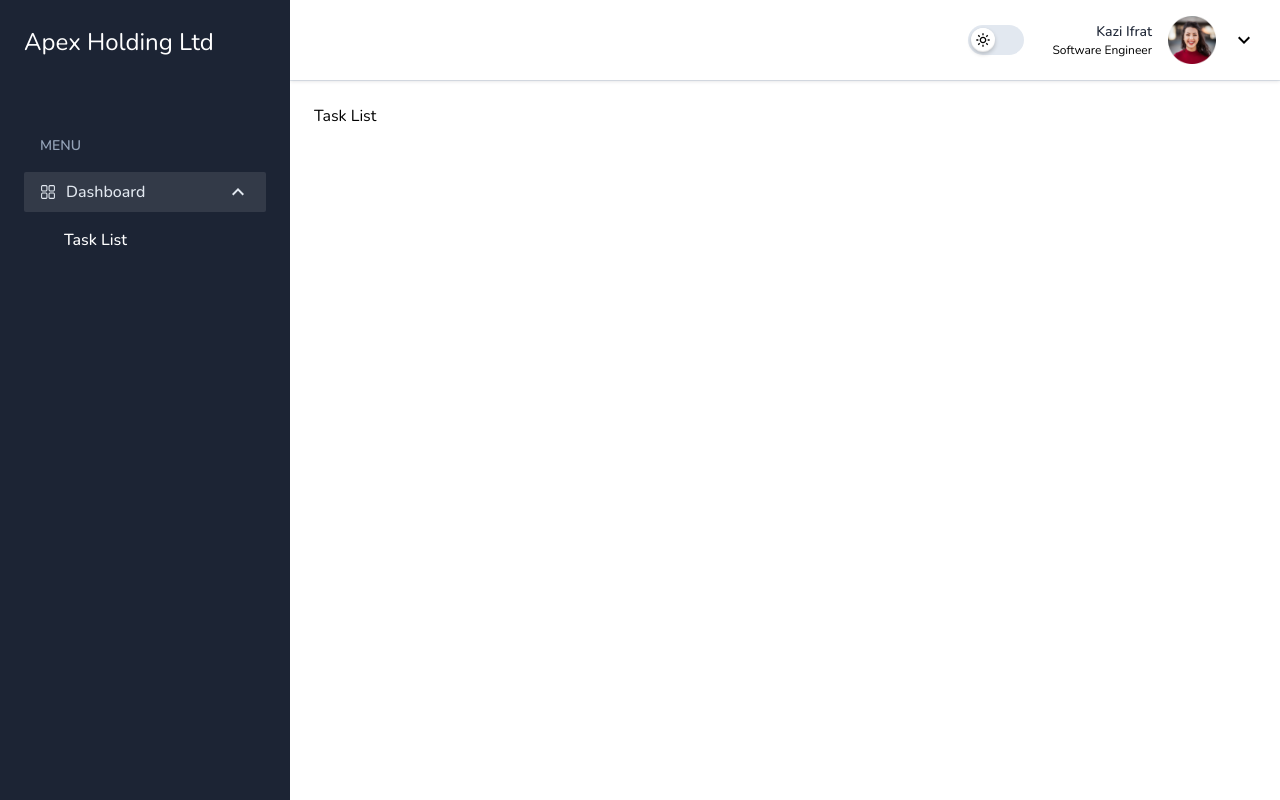
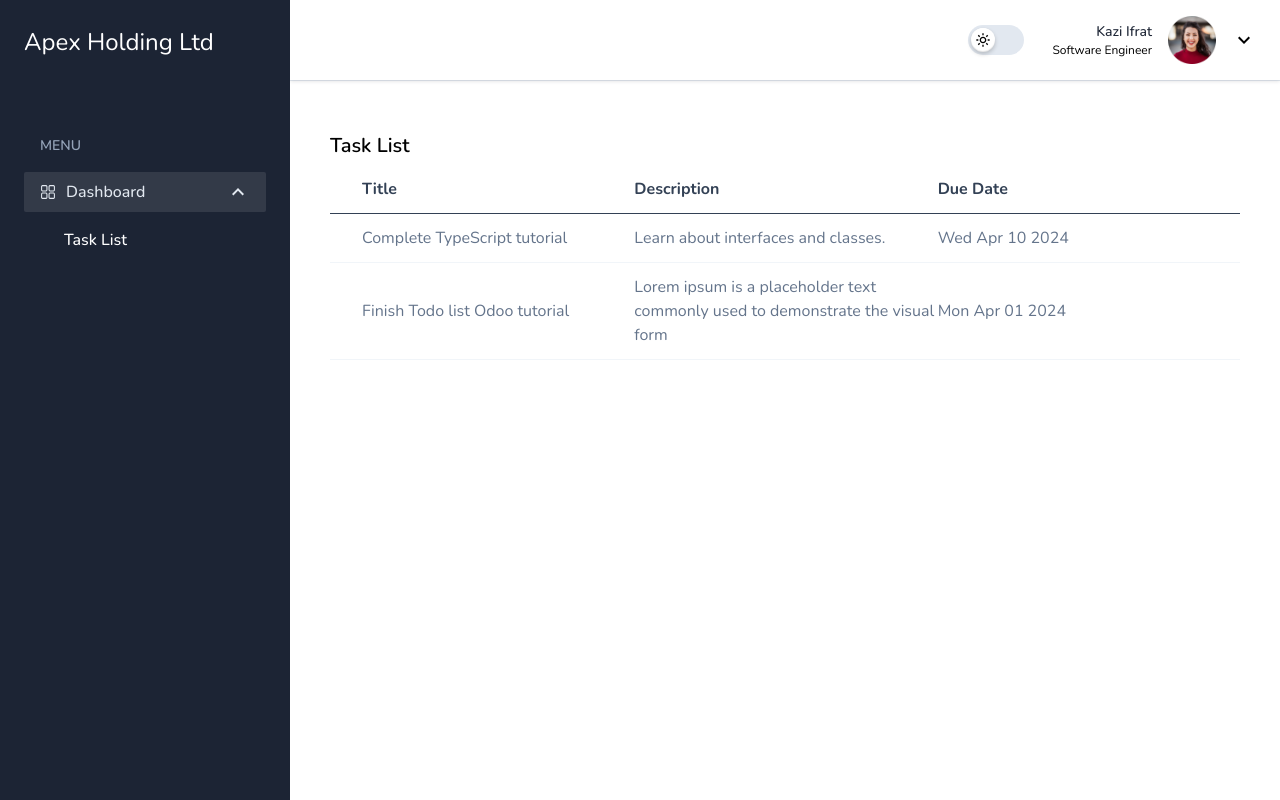
Before and after one commit to Ifratbinte/task-manage, a Next.js app: page / in a window 1280 px wide. Built offline with nearby package versions, Linux system fonts and the light colour scheme.

Commit message:
feat[*] : create task list component and mock data render

```diff
--- a/src/app/layout.tsx
+++ b/src/app/layout.tsx
@@ -18,7 +18,8 @@ export default function RootLayout({
     <html lang="en">
       <body suppressHydrationWarning={true}>
         <div className="dark:bg-dark dark:text-darkSlate">
-          {loading ? <Loader /> : children}
+          {children}
+          {/* {loading ? <Loader /> : children} */}
         </div>
       </body>
     </html>
--- /dev/null
+++ b/src/components/Dashboard/TaskList.tsx
@@ -0,0 +1,36 @@
+// components/TasksList.tsx
+
+import React from 'react';
+import { Task } from '@/types/task';
+
+interface Props {
+  tasks: Task[];
+}
+
+const TasksList: React.FC<Props> = ({ tasks }) => {
+  return (
+    <div className="bg-gray-100 p-4">
+      <h2 className="text-xl font-semibold mb-4">Task List</h2>
+      <table className="border-collapse table-fixed w-full text-sm">
+        <thead>
+          <tr className='border-b dark:border-slate-600 font-medium p-4 pt-0 text-slate-700 dark:text-slate-200 text-left text-base'>
+            <th className='pl-8 pb-3'>Title</th>
+            <th className='pb-3'>Description</th>
+            <th className='pr-8 pb-3'>Due Date</th>
+          </tr>
+        </thead>
+        <tbody className='bg-white dark:bg-slate-800'>
+          {tasks.map((task) => (
+            <tr key={task.title} className='border-b border-slate-100 dark:border-slate-700 text-slate-500 dark:text-slate-400 text-base'>
+              <td className="pl-8 py-3">{task.title}</td>
+              <td className='py-3'>{task.description}</td>
+              <td className="pr-8 py-3">{task.dueDate.toDateString()}</td>
+            </tr>
+          ))}
+        </tbody>
+      </table>
+    </div>
+  );
+};
+
+export default TasksList;
--- a/src/components/Dashboard/page.tsx
+++ b/src/components/Dashboard/page.tsx
@@ -1,11 +1,11 @@
-"use client";
-import React from "react";
+'use client'
+import TasksList from "./TaskList";
+import tasks from "./task-mock-data"
 
-
-const ECommerce: React.FC = () => {
+export default function Home() {
   return (
-    <>Task List</>
+    <div className="py-3">
+        <TasksList tasks={tasks}/>
+    </div>
   );
-};
-
-export default ECommerce;
+}
--- /dev/null
+++ b/src/components/Dashboard/task-mock-data.ts
@@ -0,0 +1,14 @@
+const tasks = [
+    {
+      title: 'Complete TypeScript tutorial',
+      description: 'Learn about interfaces and classes.',
+      dueDate: new Date('2024-04-10'),
+    },
+    {
+      title: 'Finish Todo list Odoo tutorial',
+      description: 'Lorem ipsum is a placeholder text commonly used to demonstrate the visual form',
+      dueDate: new Date('2024-04-01'),
+    },
+  ];
+
+  export default tasks
--- a/src/types/task.ts
+++ b/src/types/task.ts
@@ -1,3 +1,5 @@
-export type Task = {
+export interface Task {
   title: string;
-};
+  description: string;
+  dueDate: Date;
+}
```
